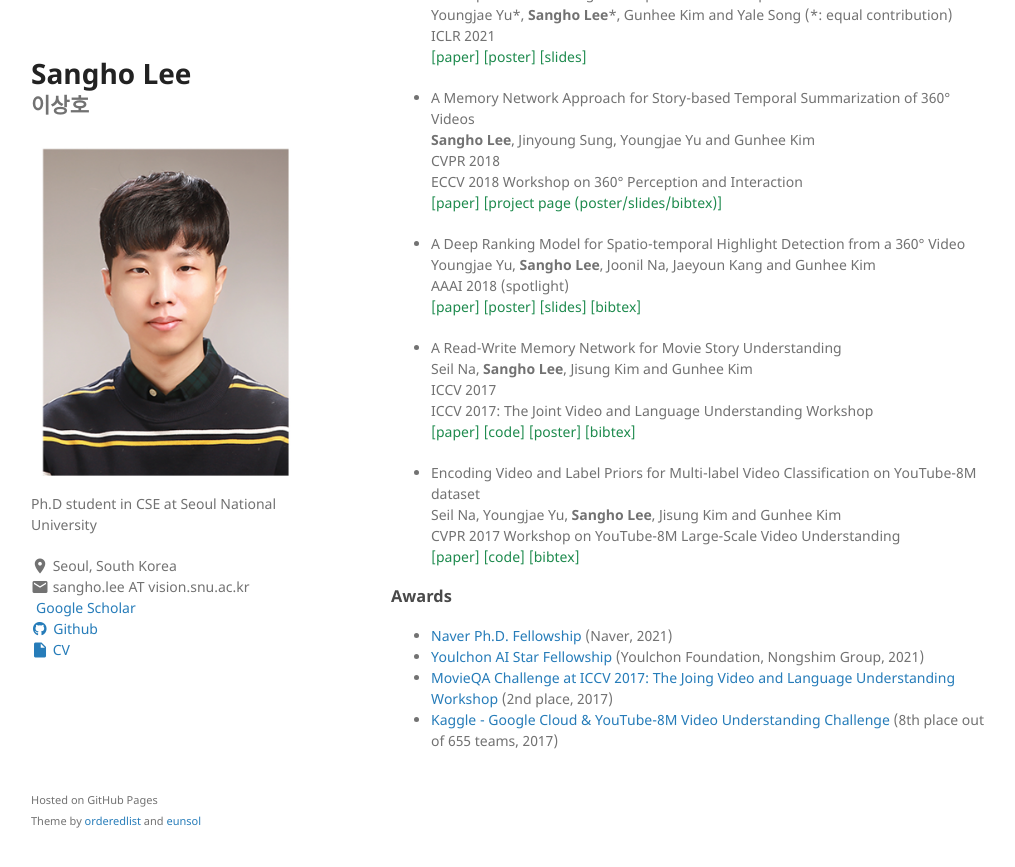
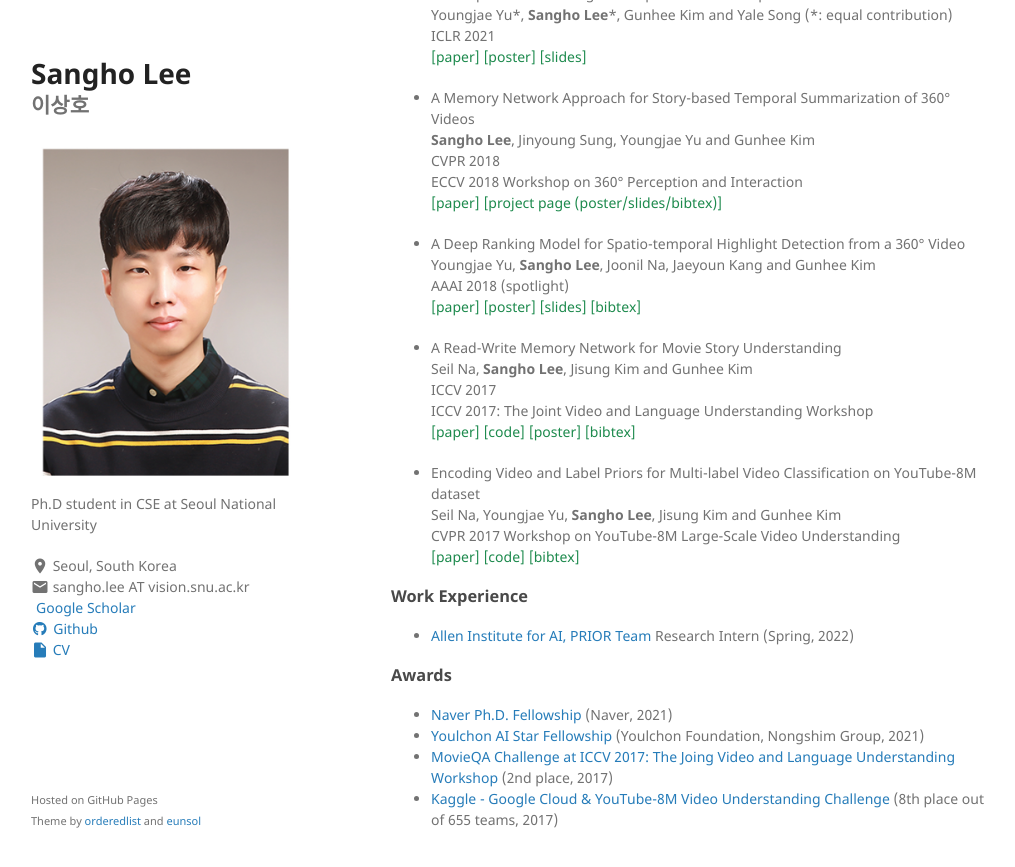
Before and after one commit to sangho-vision/sangho-vision.github.io, a Jekyll site: the page built from index.md, in a window 1280 px wide and 900 px high, scrolled down 862 px. Shown: the top 867 px of the window, without its empty margins (129-1144 px from the left). Built offline with Jekyll 4.4.1, drawn with Linux system fonts in a browser that asks for light colours; a style sheet for code colours, icons or effects is not loaded.

Commit message:
work experience

```diff
--- a/index.md
+++ b/index.md
@@ -95,6 +95,11 @@ CVPR 2017 Workshop on YouTube-8M Large-Scale Video Understanding <br/>
 <a class="code" href="assets/bibtex/cvpr_workshop_2017_video.txt">[bibtex]</a>
 
 
+### Work Experience
+
+- [Allen Institute for AI, PRIOR Team](https://prior.allenai.org/) Research Intern (Spring, 2022)
+
+
 ### Awards
 
 - [Naver Ph.D. Fellowship](https://sangho-vision.github.io/) (Naver, 2021)
```
Also changed, not shown: 1 other file.
